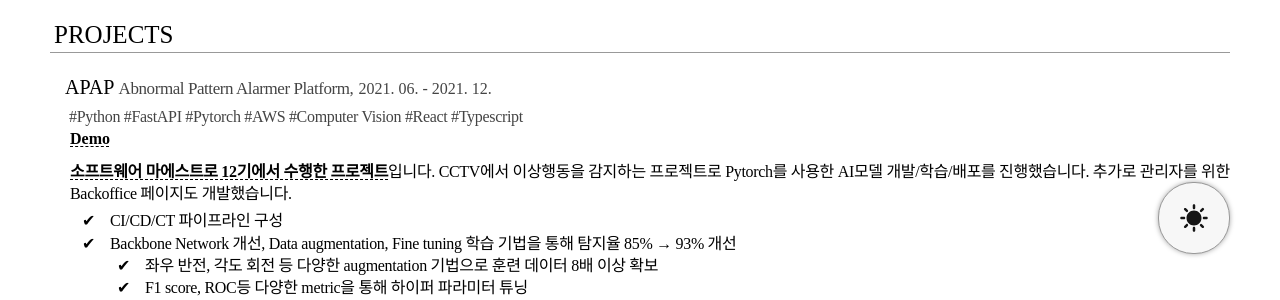
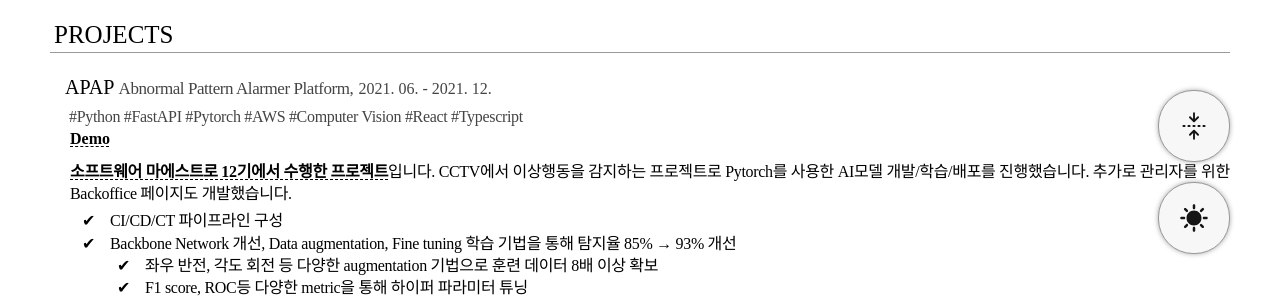
Before and after one commit to riroan/riroan.com, a React (Create React App) app in the folder riroan/: page / in a window 1280 px wide. Shown: the part 496-796 px from the top of the page. Built offline with nearby package versions, Linux system fonts and the light colour scheme; a web font is replaced by a local one.

Commit message:
세부사항 펼치기/접기 기능 구현

```diff
--- a/riroan/src/App.js
+++ b/riroan/src/App.js
@@ -1,5 +1,5 @@
-import React, { useState } from 'react'
-import { useSelector } from 'react-redux'
+import React from 'react'
+import { useSelector, useDispatch } from 'react-redux'
 import A from './components/A'
 import Assist from './components/Assist'
 import Div from './components/Div'
@@ -12,15 +12,17 @@ import TechStack from './components/TechStack'
 import Refer from './components/Refer'
 import Ul from './components/Ul'
 import Link from './components/Link'
-import Utility from './components/Utility'
+import UtilitySet from './components/UtilitySet'
 import './App.css'
+import { detailActions } from './app/detailSlice'
 
 export default function App() {
-	const [visible, setVisible] = useState(true)
+	const dispatch = useDispatch()
 	const darkmode = useSelector(state => state.darkmode.darkmode)
+	const detail = useSelector(state=>state.detail.detail)
 	return (
 		<div className={['DefaultContainer', darkmode].join(' ')}>
-			<Utility />
+			<UtilitySet />
 			<div className={'innerContainer'}>
 				<Div>
 					<H2>
@@ -57,13 +59,6 @@ export default function App() {
 					</H2>
 				</Div>
 				<H1>PROJECTS</H1>
-				{/* <button
-				onClick={() => {
-					setVisible(!visible)
-				}}
-			>
-				Click me
-			</button> */}
 				<Div>
 					<H2>
 						APAP <Assist>Abnormal Pattern Alarmer Platform,</Assist> <DateTime>2021. 06. - 2021. 12.</DateTime>
@@ -76,17 +71,17 @@ export default function App() {
 						<A href="https://www.swmaestro.org/sw/bbs/B0000006/view.do?nttId=25024&menuNo=200015&pageIndex=5">소프트웨어 마에스트로 12기에서 수행한 프로젝트</A>입니다. CCTV에서 이상행동을
 						감지하는 프로젝트로 Pytorch를 사용한 AI모델 개발/학습/배포를 진행했습니다. 추가로 관리자를 위한 Backoffice 페이지도 개발했습니다.
 					</P>
-					<Ul display={visible}>
-						<Item display={visible} depth={1}>
+					<Ul display={detail}>
+						<Item display={detail} depth={1}>
 							CI/CD/CT 파이프라인 구성
 						</Item>
 						<Item depth={1}>Backbone Network 개선, Data augmentation, Fine tuning 학습 기법을 통해 탐지율 85% → 93% 개선</Item>
-						<Ul display={visible}>
+						<Ul display={detail}>
 							<Item depth={2}>좌우 반전, 각도 회전 등 다양한 augmentation 기법으로 훈련 데이터 8배 이상 확보</Item>
 							<Item depth={2}>F1 score, ROC등 다양한 metric을 통해 하이퍼 파라미터 튜닝</Item>
 						</Ul>
 						<Item depth={1}>모델 개발을 위한 SOTA 논문 정독 및 적용</Item>
-						<Ul display={visible}>
+						<Ul display={detail}>
 							<Item depth={2}>
 								<A href="https://github.com/MVIG-SJTU/AlphAction">AlphAction</A>
 							</Item>
@@ -101,7 +96,7 @@ export default function App() {
 							<A href="https://atomicdesign.bradfrost.com/chapter-2/">Atomic Design Pattern</A>을 사용하여 Backoffice 페이지 구현
 						</Item>
 						<Item depth={1}>Agile 개발 방법론 사용</Item>
-						<Ul display={visible}>
+						<Ul display={detail}>
 							<Item depth={2}>데일리 스크럼 수행</Item>
 							<Item depth={2}>2주단위 스프린트 4회 진행</Item>
 						</Ul>
@@ -116,7 +111,7 @@ export default function App() {
 						<A href="https://cloud.riroan.com/">Site</A> <A href="https://github.com/riroan/MKCloud">Github</A>
 					</Refer>
 					<P>개인용 스토리지를 편리하게 사용할 수 있도록 개발한 1인 프로젝트입니다. 프론트엔드, 백엔드 개발을 모두 담당했습니다.</P>
-					<Ul display={visible}>
+					<Ul display={detail}>
 						<Item depth={1}>
 							<A href="https://riroan.tistory.com/123">Nginx를 사용하여 리버스 프록시 적용</A>, 최대 전송 파일 크기 제한
 						</Item>
@@ -139,7 +134,7 @@ export default function App() {
 						<A href="https://bj.riroan.com/">Site</A> <A href="https://github.com/riroan/Kunsolved">Github</A>
 					</Refer>
 					<P>건국대학교 학생이 해결하지 않은 백준 문제를 분석하고 리스트를 제공하는 1인 프로젝트입니다. 프론트엔드, 백엔드 개발을 모두 담당했습니다.</P>
-					<Ul display={visible}>
+					<Ul display={detail}>
 						<Item depth={1}>Docker Compose, Github Action을 사용하여 CI/CD 구성</Item>
 						<Item depth={1}>Crontab을 사용하여 주기적인 작업 수행</Item>
 						<Item depth={1}>
@@ -160,7 +155,7 @@ export default function App() {
 						<A href="https://playlollang.wonj.in/">Site</A> <A href="https://github.com/riroan/lollang">Github</A>
 					</Refer>
 					<P>만우절을 기념하여 롤에서 사용하는 채팅을 모방하여 프로그래밍하는 난해한 프로그래밍 언어를 개발했습니다.</P>
-					<Ul display={visible}>
+					<Ul display={detail}>
 						<Item depth={1}>문법 정의 및 로직 구현</Item>
 						<Item depth={1}>
 							<A href="https://github.com/riroan/lollang/wiki/lollang-Grammar">롤랭 위키</A> 작성
@@ -180,7 +175,7 @@ export default function App() {
 					<H2>
 						<A href="https://ssls.sen.hs.kr/">서서울생활과학고등학교</A> <Assist>국제정보과학과 졸업</Assist>
 					</H2>
-					<Ul display={visible}>
+					<Ul display={detail}>
 						<Item depth={1}>2016 MS Office 세계경진대회 한국 대표 선발전 3등상</Item>
 						<Item depth={1}>MOS Word Expert, PPT 취득</Item>
 						<Item depth={1}>정보처리기능사 취득</Item>
@@ -341,7 +336,7 @@ export default function App() {
 						<Item depth={1}>
 							<A href="http://scoreboard.riroan.com/problemset.pdf">KUPC 2022</A> 운영, 출제 및 검수
 						</Item>
-						<Ul display={visible}>
+						<Ul display={detail}>
 							<Item depth={2}>만쥬의 식사</Item>
 							<Item depth={2}>비숍 여행</Item>
 							<Item depth={2}>시험자리 배정하기</Item>
@@ -350,7 +345,7 @@ export default function App() {
 						<Item depth={1}>
 							<A href="https://www.acmicpc.net/category/989">KUPC 2023</A> 출제 및 검수
 						</Item>
-						<Ul display={visible}>
+						<Ul display={detail}>
 							<Item depth={2}>
 								<A href="https://www.acmicpc.net/problem/30463">K-문자열</A>
 							</Item>
--- /dev/null
+++ b/riroan/src/app/detailSlice.js
@@ -0,0 +1,15 @@
+import { createSlice } from '@reduxjs/toolkit'
+
+const detailSlice = createSlice({
+	name: 'detail',
+	initialState: {
+		detail: true,
+	},
+	reducers: {
+		toggle(state) {
+      state.detail = !state.detail
+		},
+	},
+})
+export const detailActions = detailSlice.actions
+export default detailSlice
--- a/riroan/src/app/store.js
+++ b/riroan/src/app/store.js
@@ -1,6 +1,7 @@
 import { configureStore } from '@reduxjs/toolkit'
 import darkmodeSlice from './darkmodeSlice'
+import detailSlice from './detailSlice'
 
-const store = configureStore({ reducer: { darkmode: darkmodeSlice.reducer } })
+const store = configureStore({ reducer: { darkmode: darkmodeSlice.reducer, detail: detailSlice.reducer } })
 
 export default store
--- a/riroan/src/components/Utility/Utility.js
+++ b/riroan/src/components/Utility/Utility.js
@@ -1,19 +1,10 @@
 import React from 'react'
 import styles from './Utility.module.css'
-import { MdSunny } from 'react-icons/md'
-import { BiSolidMoon } from 'react-icons/bi'
-import { useSelector, useDispatch } from 'react-redux'
-import { darkmodeActions } from '../../app/darkmodeSlice'
 
-export default function Utility() {
-	const darkmode = useSelector(state => state.darkmode.darkmode)
-	const dispatch = useDispatch()
-	const toggleDarkmode = () => {
-		dispatch(darkmodeActions.toggle())
-	}
+export default function Utility(props) {
 	return (
-		<div onClick={toggleDarkmode} className={[styles.container, styles[darkmode]].join(' ')}>
-			{darkmode ? <BiSolidMoon /> : <MdSunny />}
+		<div style={props.style} onClick={props.onClick} className={[styles.container, styles[props.className]].join(' ')}>
+			{props.icon}
 		</div>
 	)
 }
--- a/riroan/src/components/Utility/Utility.module.css
+++ b/riroan/src/components/Utility/Utility.module.css
@@ -1,8 +1,7 @@
 .container {
 	background-color: #f7f7f7;
-	position: fixed;
+	color: #151515;
 	border: solid 1px #999;
-	color: #151515;
 	box-shadow: 0px 0px 5px #aaa;
 	display: flex;
 	justify-content: center;
@@ -18,6 +17,7 @@
 		bottom: 50px;
 		border-radius: 35px;
 		font-size: 30px;
+		margin-top: 20px;
 	}
 }
 
@@ -30,6 +30,7 @@
 		bottom: 30px;
 		border-radius: 35px;
 		font-size: 20px;
+		margin-top: 10px;
 	}
 }
 
--- /dev/null
+++ b/riroan/src/components/UtilitySet/UtilitySet.js
@@ -0,0 +1,34 @@
+import React from 'react'
+import styles from './UtilitySet.module.css'
+import { MdSunny } from 'react-icons/md'
+import { BiSolidMoon } from 'react-icons/bi'
+import { useSelector, useDispatch } from 'react-redux'
+import { darkmodeActions } from '../../app/darkmodeSlice'
+import { detailActions } from '../../app/detailSlice'
+import { GoUnfold, GoFold } from 'react-icons/go'
+import Utility from '../Utility'
+
+export default function UtilitySet() {
+	const dispatch = useDispatch()
+	const darkmode = useSelector(state => state.darkmode.darkmode)
+	const detail = useSelector(state => state.detail.detail)
+
+	return (
+		<div className={styles.container}>
+			<Utility
+				icon={detail ? <GoFold /> : <GoUnfold />}
+				onClick={() => {
+					dispatch(detailActions.toggle())
+				}}
+				className={darkmode}
+			/>
+			<Utility
+				onClick={() => {
+					dispatch(darkmodeActions.toggle())
+				}}
+				className={darkmode}
+				icon={darkmode ? <BiSolidMoon /> : <MdSunny />}
+			/>
+		</div>
+	)
+}
--- /dev/null
+++ b/riroan/src/components/UtilitySet/UtilitySet.module.css
@@ -0,0 +1,17 @@
+.container {
+	position: fixed;
+}
+
+@media screen and (min-width: 768px) {
+	.container {
+		right: 50px;
+		bottom: 50px;
+	}
+}
+
+@media screen and (max-width: 767px) {
+	.container {
+		right: 30px;
+		bottom: 30px;
+	}
+}
--- /dev/null
+++ b/riroan/src/components/UtilitySet/index.js
@@ -0,0 +1,3 @@
+import UtilitySet from './UtilitySet'
+
+export default UtilitySet
```
